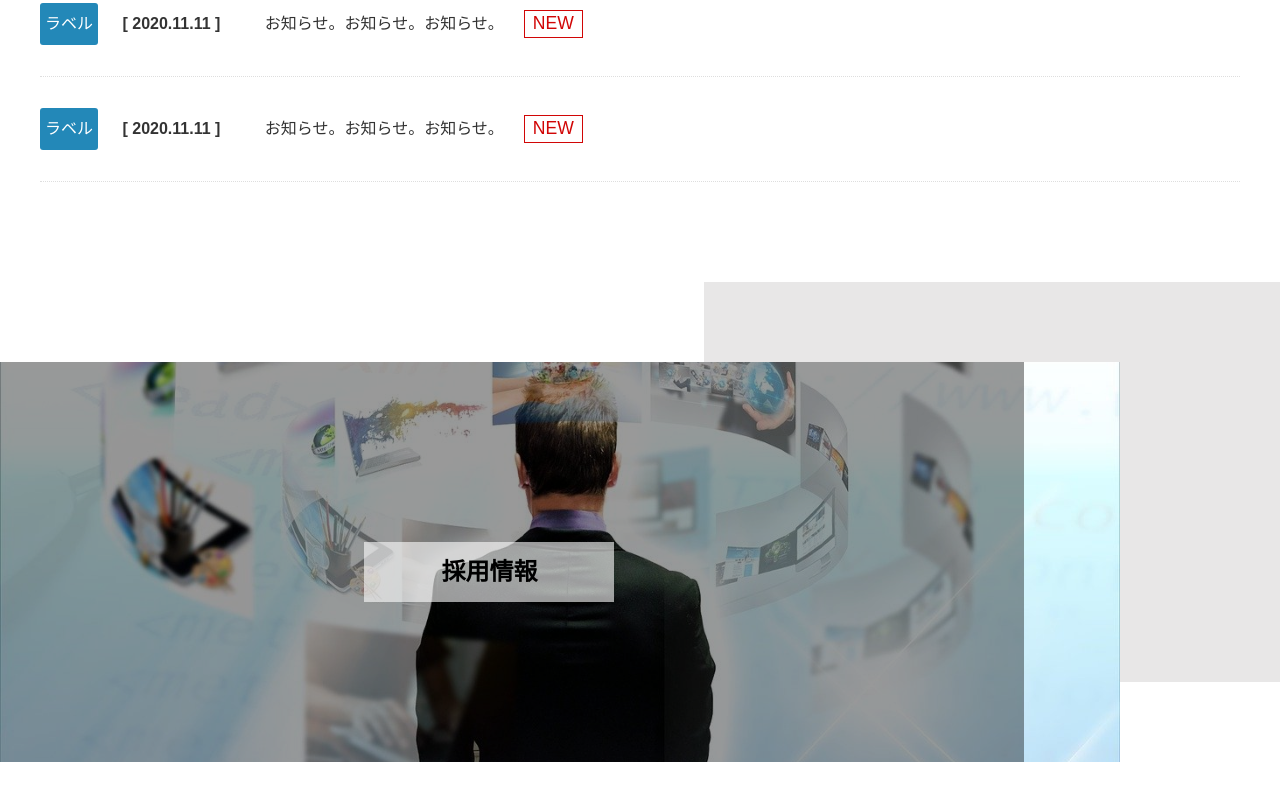
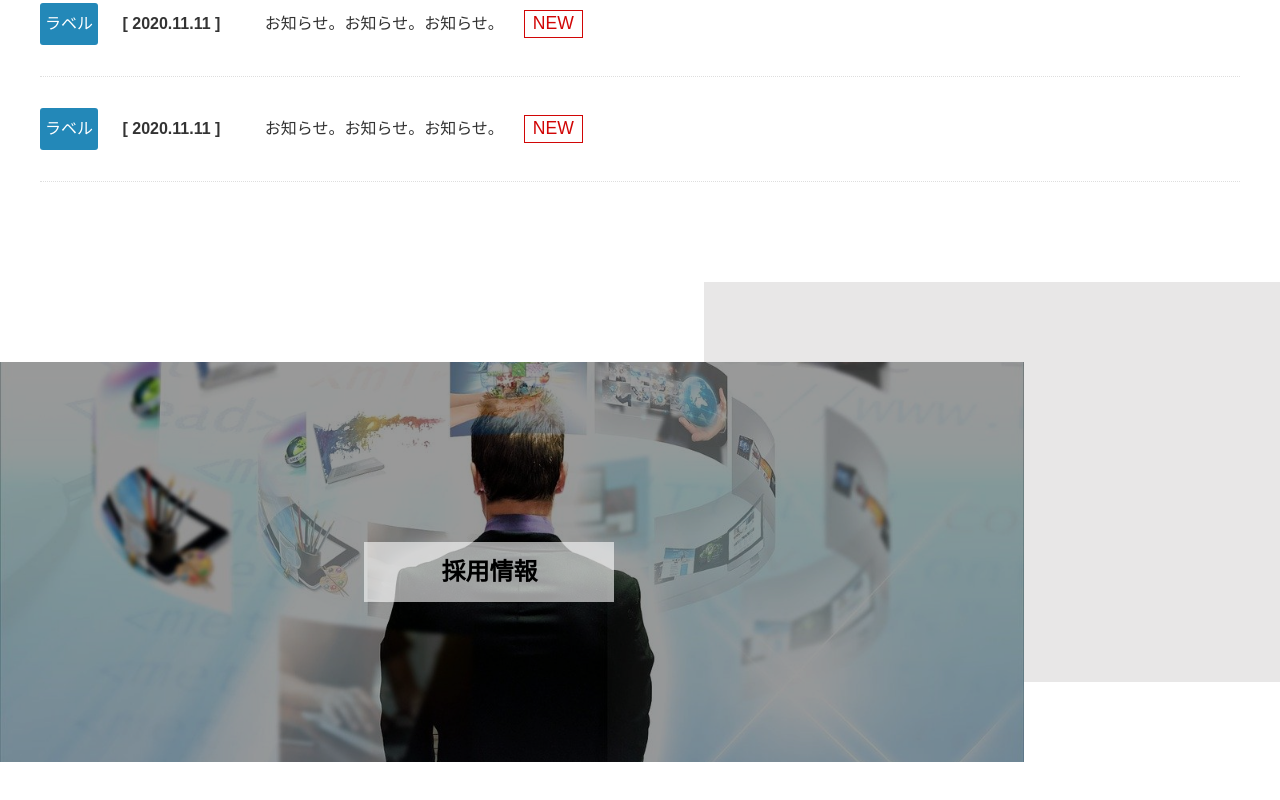
Before and after one commit to shimuta-y/HTML-CSS-practice01, a plain HTML site: page index.html in a window 1280 px wide. Shown: the part 2477-3277 px from the top of the page. Drawn offline with Linux system fonts and the light colour scheme.

Commit message:
採用情報を一部修正

```diff
--- a/index.html
+++ b/index.html
@@ -83,12 +83,10 @@
       </div>
     </section>
     <section class="recruit">
-      <div class="content-wrapper">
         <div class="recruit-img">
           <img src="./images/sample06.jpg" alt="採用">
         </div>
         <h2><a href="#">採用情報</a></h2>
-      </div>
     </section>
   </main>
   <footer class="footer">
```
